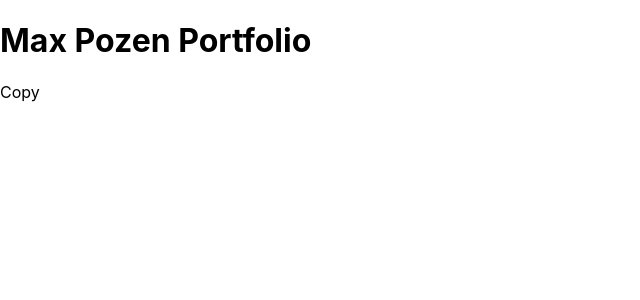
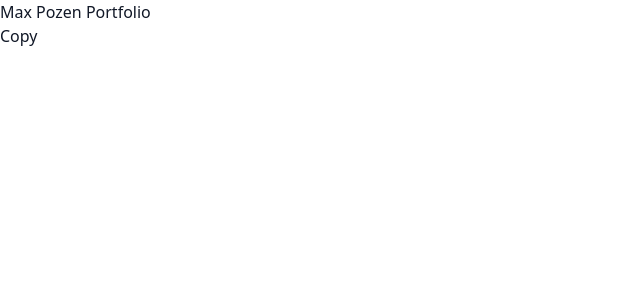
Before and after one commit to ConsDotPy/arq-yami-portfolio, a Next.js app: page / in a window 1280 px wide. Shown: the top 300 px of the page, without its empty margins (0-640 px from the left). Built offline with nearby package versions, Linux system fonts and the light colour scheme.

Commit message:
ADD: TailwindCSS

```diff
--- a/global.css
+++ b/global.css
@@ -1,16 +1,12 @@
-html,
-body {
-  padding: 0;
-  margin: 0;
-  font-family: -apple-system, BlinkMacSystemFont, Segoe UI, Roboto, Oxygen,
-    Ubuntu, Cantarell, Fira Sans, Droid Sans, Helvetica Neue, sans-serif;
+@tailwind base;
+@tailwind components;
+@tailwind utilities;
+
+@layer base {
 }
 
-a {
-  color: inherit;
-  text-decoration: none;
+@layer components {
 }
 
-* {
-  box-sizing: border-box;
+@layer utilities {
 }
--- /dev/null
+++ b/postcss.config.js
@@ -0,0 +1,6 @@
+module.exports = {
+  plugins: {
+    tailwindcss: {},
+    autoprefixer: {},
+  },
+}
--- /dev/null
+++ b/tailwind.config.js
@@ -0,0 +1,17 @@
+module.exports = {
+  content: [
+    "./pages/**/*.{js,jsx}",
+    "./components/**/*.{js,jsx}",
+    "./layouts/**/*.{js,jsx}",
+  ],
+  theme: {
+    extend: {},
+  },
+  plugins: [
+    require("@tailwindcss/typography"),
+    require("@tailwindcss/forms"),
+    require("@tailwindcss/aspect-ratio"),
+  ],
+};
+
+// https://github.com/Bulletproof-Code/BLOG_bulletproof-code/blob/main/tailwind.config.js
```
Also changed, not shown: package.json (+10 -1 lines), 2 other files (tests, documents, lock files or other folders).
